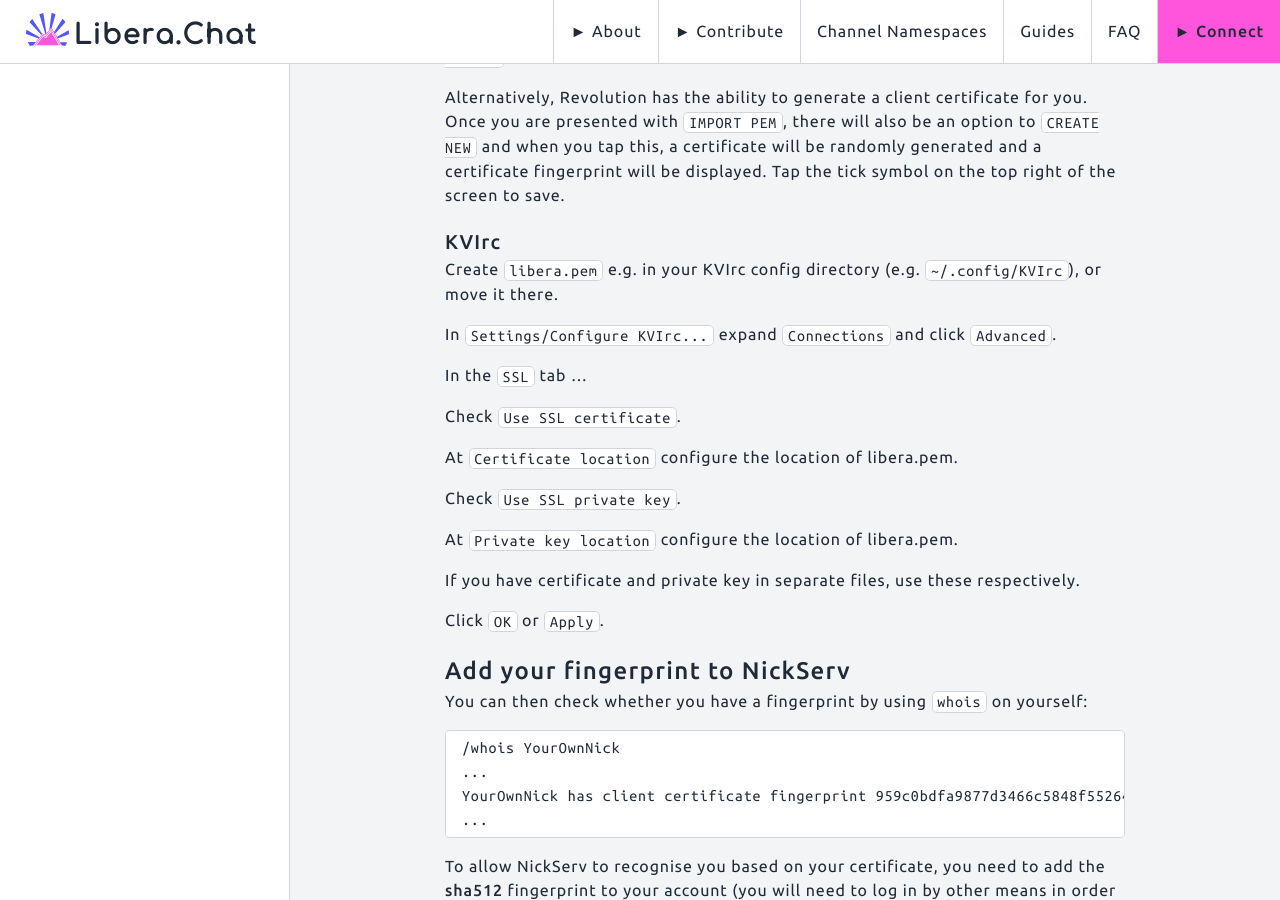
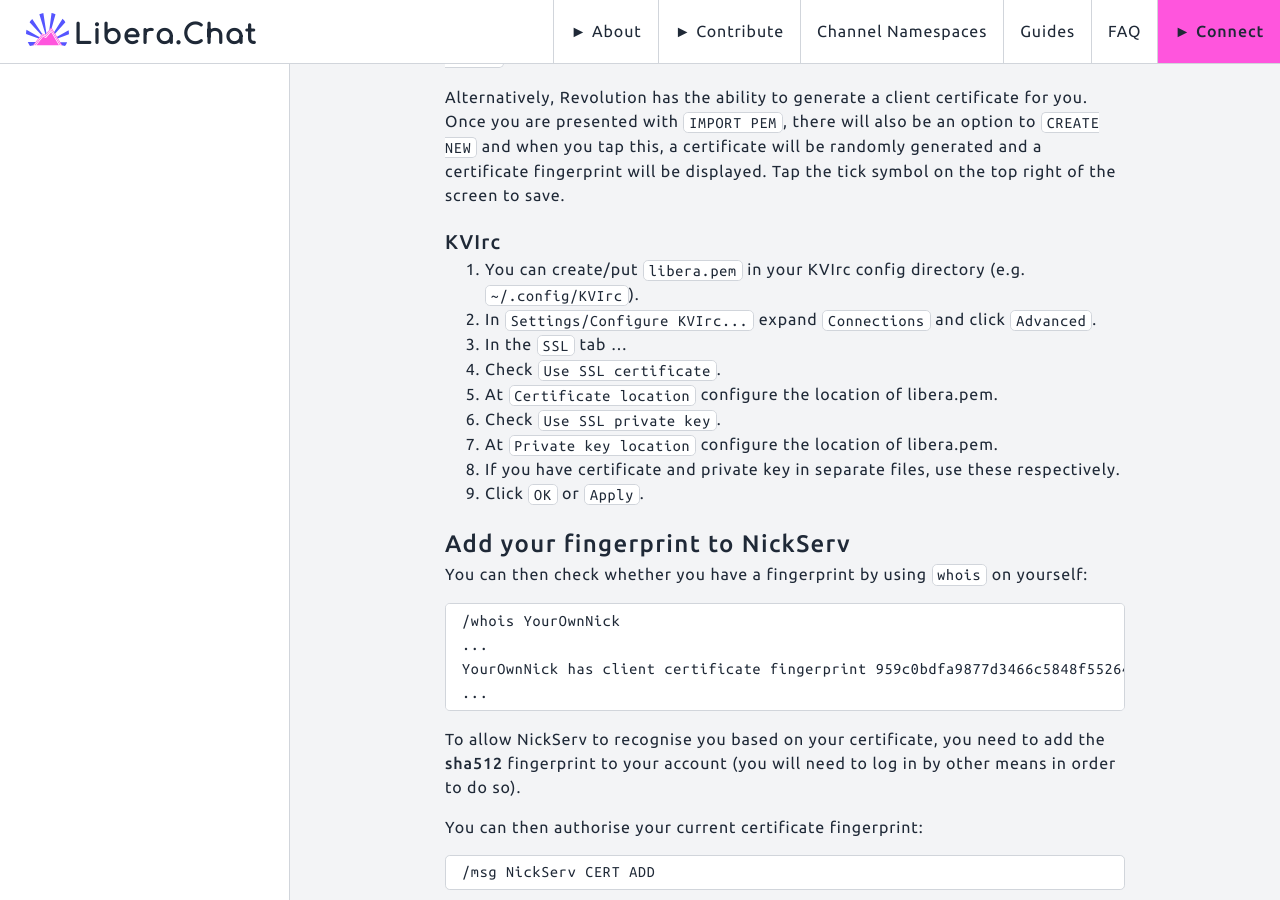
Before and after one commit to Libera-Chat/libera-chat.github.io, a Jekyll site: the page built from content/_guides/certfp.md, in a window 1280 px wide and 900 px high, scrolled down 2840 px. Built offline with Jekyll 4.4.1, drawn with Linux system fonts in a browser that asks for light colours.

Commit message:
numbered list

```diff
--- a/content/_guides/certfp.md
+++ b/content/_guides/certfp.md
@@ -161,25 +161,17 @@
 
 ### KVIrc
 
-Create `libera.pem` e.g. in your KVIrc config directory
-(e.g. `~/.config/KVIrc`), or move it there.
-
-In `Settings/Configure KVIrc...` expand `Connections` and click `Advanced`.
-
-In the `SSL` tab ...
-
-Check `Use SSL certificate`.
-
-At `Certificate location` configure the location of libera.pem.
-
-Check `Use SSL private key`.
-
-At `Private key location` configure the location of libera.pem.
-
-If you have certificate and private key in separate files, use these respectively.
-
-Click `OK` or `Apply`.
-
+1. You can create/put `libera.pem` in your KVIrc config directory (e.g.
+   `~/.config/KVIrc`).
+2. In `Settings/Configure KVIrc...` expand `Connections` and click `Advanced`.
+3. In the `SSL` tab ...
+4. Check `Use SSL certificate`.
+5. At `Certificate location` configure the location of libera.pem.
+6. Check `Use SSL private key`.
+7. At `Private key location` configure the location of libera.pem.
+8. If you have certificate and private key in separate files, use these
+   respectively.
+9. Click `OK` or `Apply`.
 
 ## Add your fingerprint to NickServ
 
```
